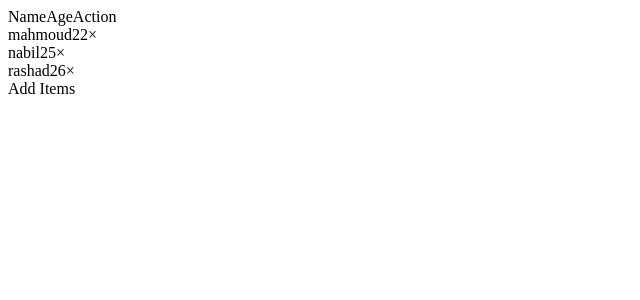
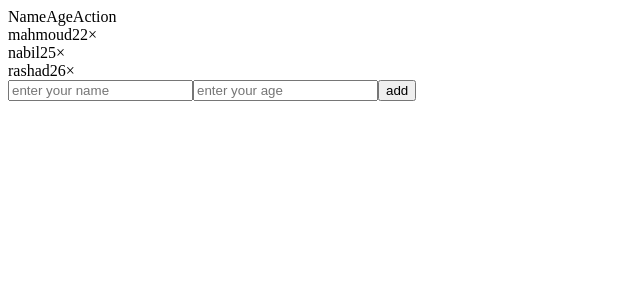
Before and after one commit to EMahmoudNabil/-React-TodoList-App, a React (Create React App) app: page / in a window 1280 px wide. Shown: the top 300 px of the page, without its empty margins (0-640 px from the left). Built offline with nearby package versions, Linux system fonts and the light colour scheme.

Commit message:
Add Item Component

```diff
--- a/src/App.js
+++ b/src/App.js
@@ -24,11 +24,19 @@ class App extends Component{
    })
     this.setState({items})
   }
+
+  addItem =(item)=>{
+    item.id =Math.random();
+    let items = this.state.items;
+    items.push(item);
+    this.setState({items})
+
+  }
   render(){
     return(
      <div>
      <TodoItems  items={this.state.items} deletItem={this.deleteItem}/>
-     <AddItems />
+     <AddItems addItem={this.addItem} />
      </div>
 
 
--- a/src/Components/addItems.js
+++ b/src/Components/addItems.js
@@ -4,10 +4,42 @@ import '../App.css';
 
 
  class AddItems extends Component{
+
+    state={
+        name:'',
+        age:''
+    }
+
+    handleChange =(e)=>{
+        e.target.value !== ''
+            ? this.setState({
+            [e.target.id] :e.target.value
+            })
+             :
+             alert("the field is empaty")
+
+
+
+    }
+    handleSubmit =(e)=>{
+        e.preventDefault()
+        this.props.addItem(this.state)
+        this.setState(
+            {name:'',
+            age:''}
+        )
+
+    }
+
      render(){
         return(
             <div>
-                 Add Items
+                <form onSubmit={this.handleSubmit}>
+                    <input type="text" id="name" placeholder="enter your name" onChange={this.handleChange}  value={this.state.name}/>
+                    <input type="number" id="age" placeholder="enter your age" onChange={this.handleChange} value={this.state.age} />
+                    <input type="submit" value="add" />
+
+                </form>
             </div>
 
         )
```
